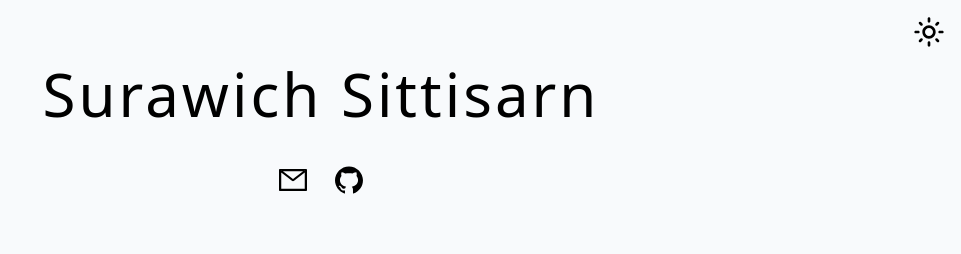
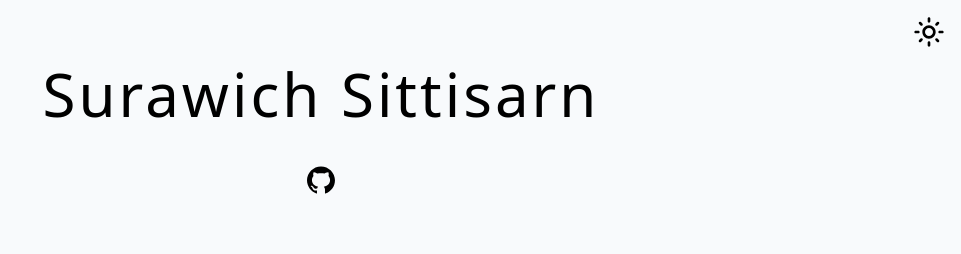
Before and after one commit to surawich-s/tonian.me-v1, a Next.js app: page / in a window 1280 px wide. Shown: the top 254 px of the page, without its empty margins (319-1280 px from the left). Built offline with nearby package versions, Linux system fonts and the light colour scheme.

Commit message:
remove: email

```diff
--- a/src/components/Profile.tsx
+++ b/src/components/Profile.tsx
@@ -7,15 +7,6 @@ const Profile = () => {
                 Surawich Sittisarn
             </h1>
             <div className="my-2 flex flex-row gap-x-6 items-start justify-start">
-                <a
-                    href="mailto:surawich.sit@gmail.com"
-                    target="_blank"
-                    rel="noreferrer"
-                >
-                    <div className="flex flex-row items-center delay-50 transition duration-300 ease-in hover:scale-125 hover:text-green-400">
-                        <AiOutlineMail className="w-8 h-8" />
-                    </div>
-                </a>
                 <a
                     href="https://github.com/surawich-s"
                     target="_blank"
```
